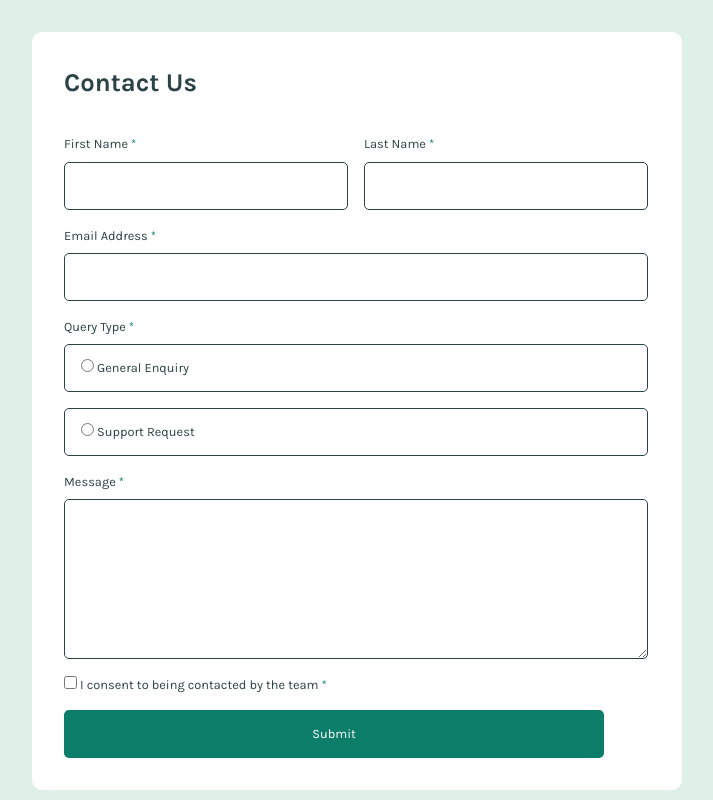
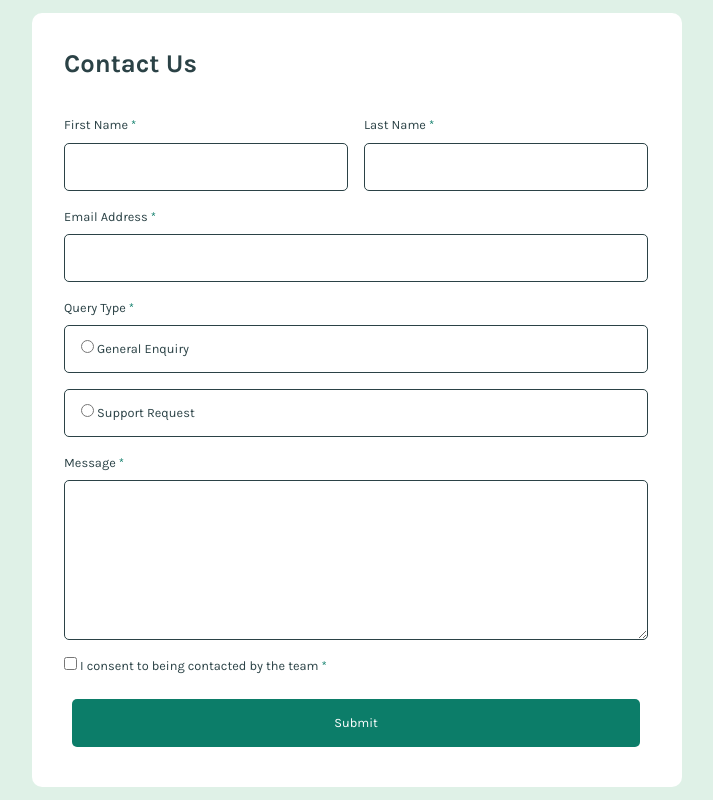
Before and after one commit to cvtqx/contact-form, a plain HTML site: page index.html in a window 1280 px wide. Shown: the whole page, without its empty margins (283-996 px from the left). Drawn offline with Linux system fonts and the light colour scheme.

Commit message:
submit button alignment fixed

```diff
--- a/style.css
+++ b/style.css
@@ -45,6 +45,7 @@ body {
   display: flex;
   flex-direction: column;
   align-items: center;
+  justify-content: center;
   background-color: var(--clr-green-lighter);
   color: var(--clr-grey-darker);
 }
@@ -176,20 +177,20 @@ textarea {
   body {
     font-size: 0.8rem;
   }
+
   .form-container {
     width: 650px;
     max-width: 650px;
     height: fit-content;
   }
 
-   h1,
-  .form-group,
-  button {
+  h1,
+  .form-group {
     margin: 0.5rem;
   }
 
-  h1, button{
-    padding:0.5rem;
+  h1 {
+    padding: 0.5rem;
   }
 
   #contactForm {
@@ -243,11 +244,11 @@ grid-area: label;
   }
   #submit-button {
     grid-area: item7;
-
+    width: auto;
   }
 
   .error {
-  font-size: 0.6rem;
-  margin-top: 0.6rem;
+    font-size: 0.6rem;
+    margin-top: 0.6rem;
+  }
 }
-}
```
Also changed, not shown: 2 other files.
